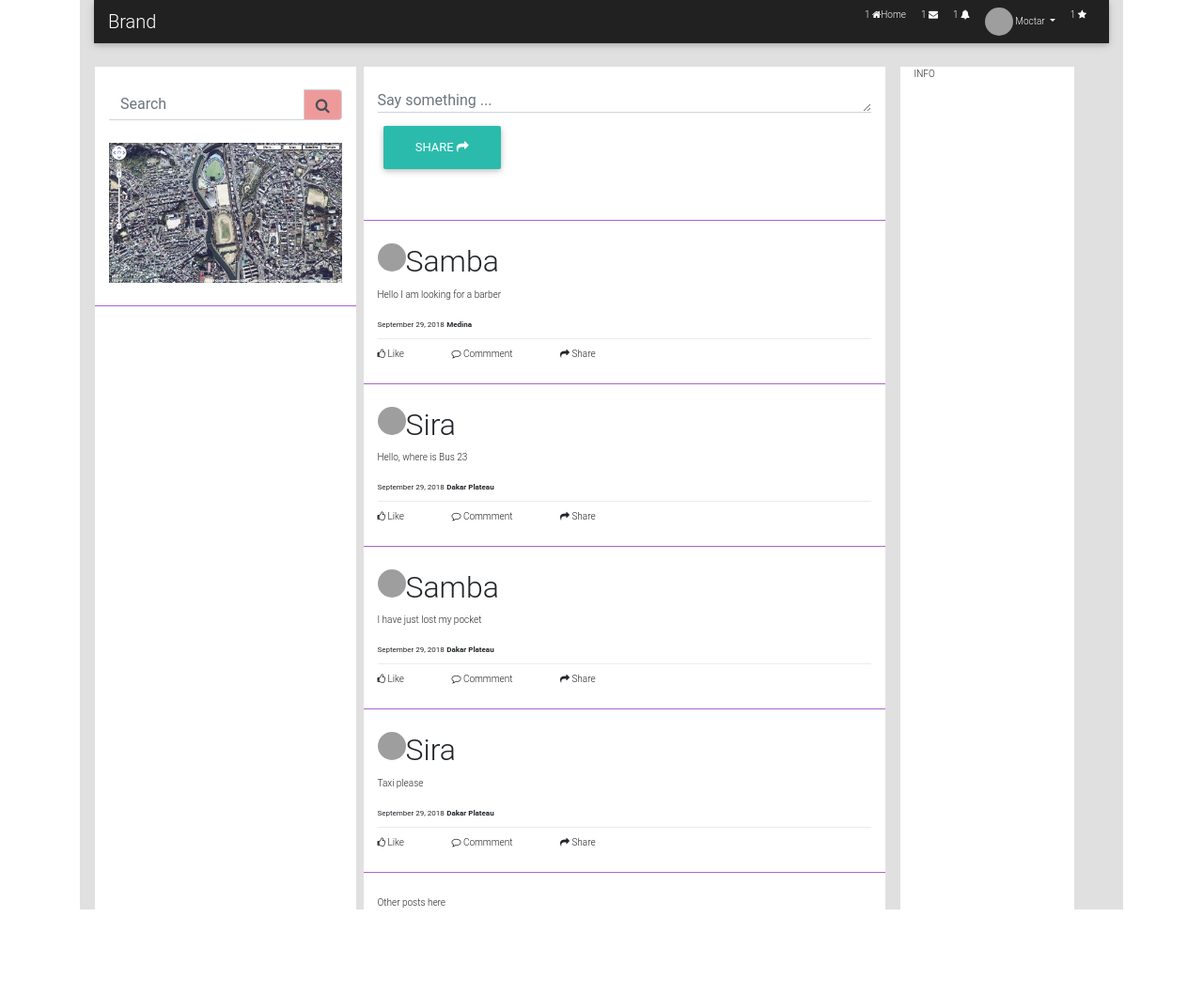
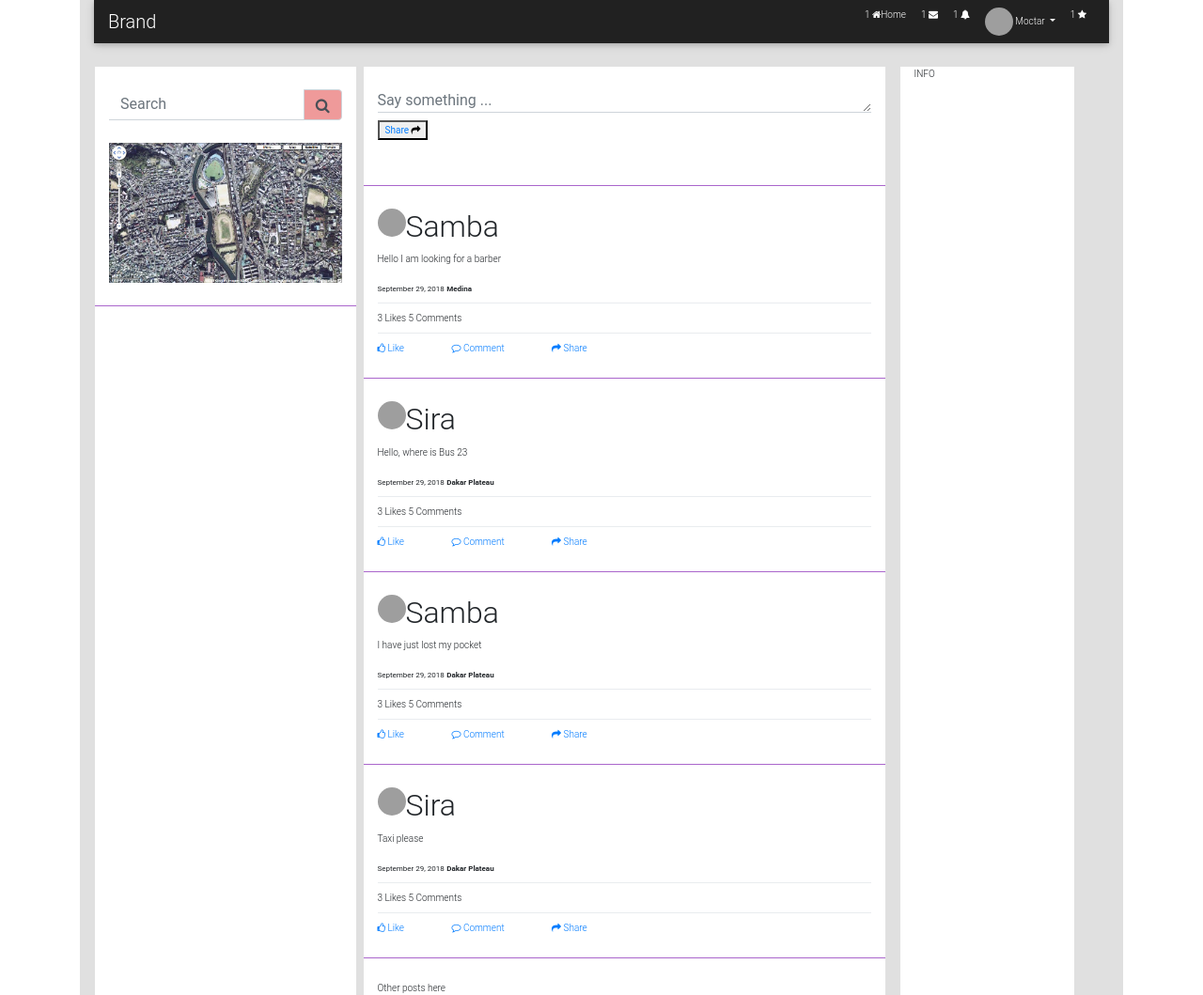
Before and after one commit to kawtal/kawtal, a Django app: page / in a window 1280 px wide. Shown: the whole page at 94% size. Before the commit the page ends 968 px from the top, so only its background shows below. Run offline with Django 3.2, Linux system fonts and the light colour scheme; some libraries are stand-ins or nearby versions; grey boxes are pictures that could not be loaded.

Commit message:
Made Reaction Button to Links

```diff
--- a/djangoKawtal/street/templates/street/home.html
+++ b/djangoKawtal/street/templates/street/home.html
@@ -111,8 +111,8 @@
                 <textarea type="text" id="form7" class="md-textarea form-control" rows="1" placeholder="Say something ..."></textarea>
                 <label for="form7"></label>
                 <!-- <ShareButton> -->
-                <button type="button" class="btn btn-default">
-                    Share
+                <button type="button">
+                    <a href="#">Share</a>
                     <span class="fa fa-share"></span>
                 </button>
                 <!-- </ShareButton> -->
@@ -150,18 +150,25 @@
                     <!-- <PostReactions> -->
                     <div>
                         <div>
+                            <a>3 Likes</a>
+                            <a class="ml-6">5 Comments</a>
+                        </div>
+
+                        <div class="dropdown-divider"></div>
+
+                        <div>
                             <!-- <Like> -->
-                            <a class="">
+                            <a href="#" class="">
                                 <i class="fa fa-thumbs-o-up"></i> Like
                             </a>
                             <!-- </Like> -->
                             <!-- <Comment> -->
-                            <a class="ml-5">
-                                <i class="fa fa-comment-o"></i> Commment
+                            <a href="#" class="ml-5">
+                                <i class="fa fa-comment-o"></i> Comment
                             </a>
                             <!-- </Comment> -->
                             <!-- <Share> -->
-                            <a class="ml-5">
+                            <a href="#" class="ml-5">
                                 <i class="fa fa-share"></i> Share
                             </a>
                             <!-- </Share> -->
```
